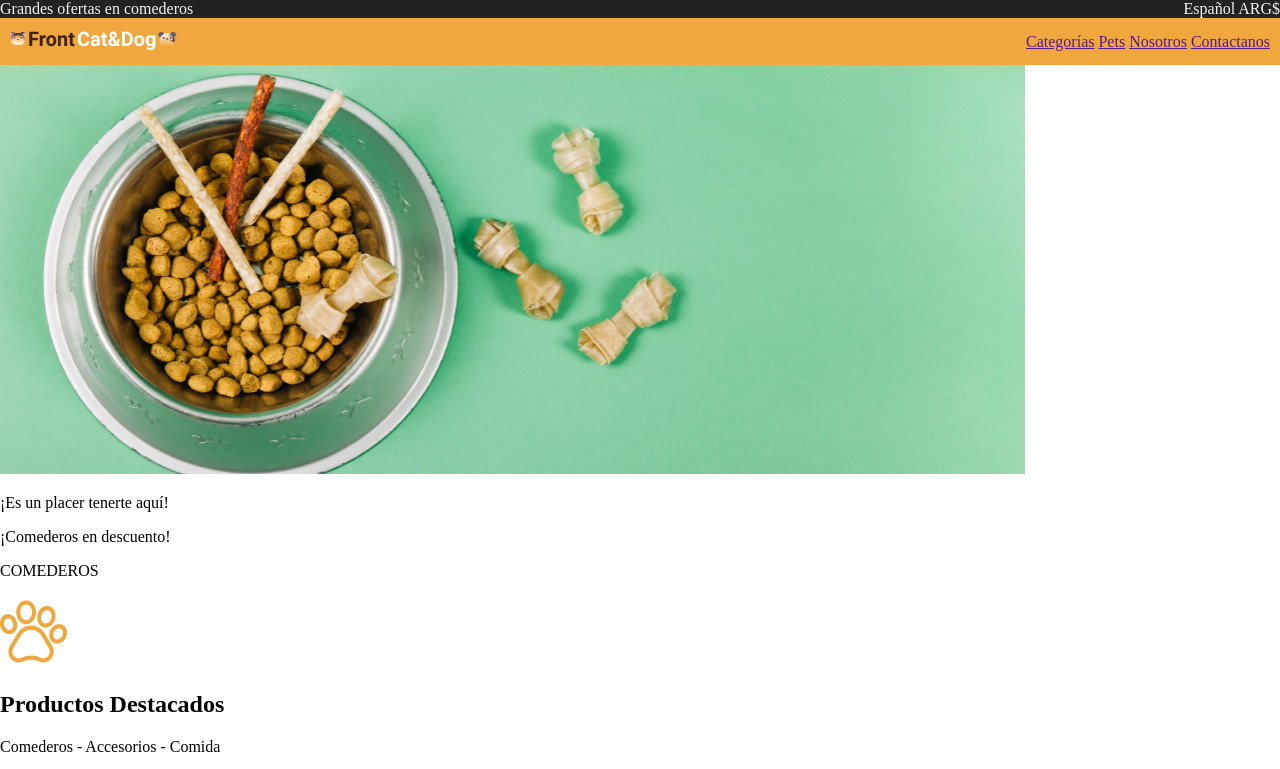
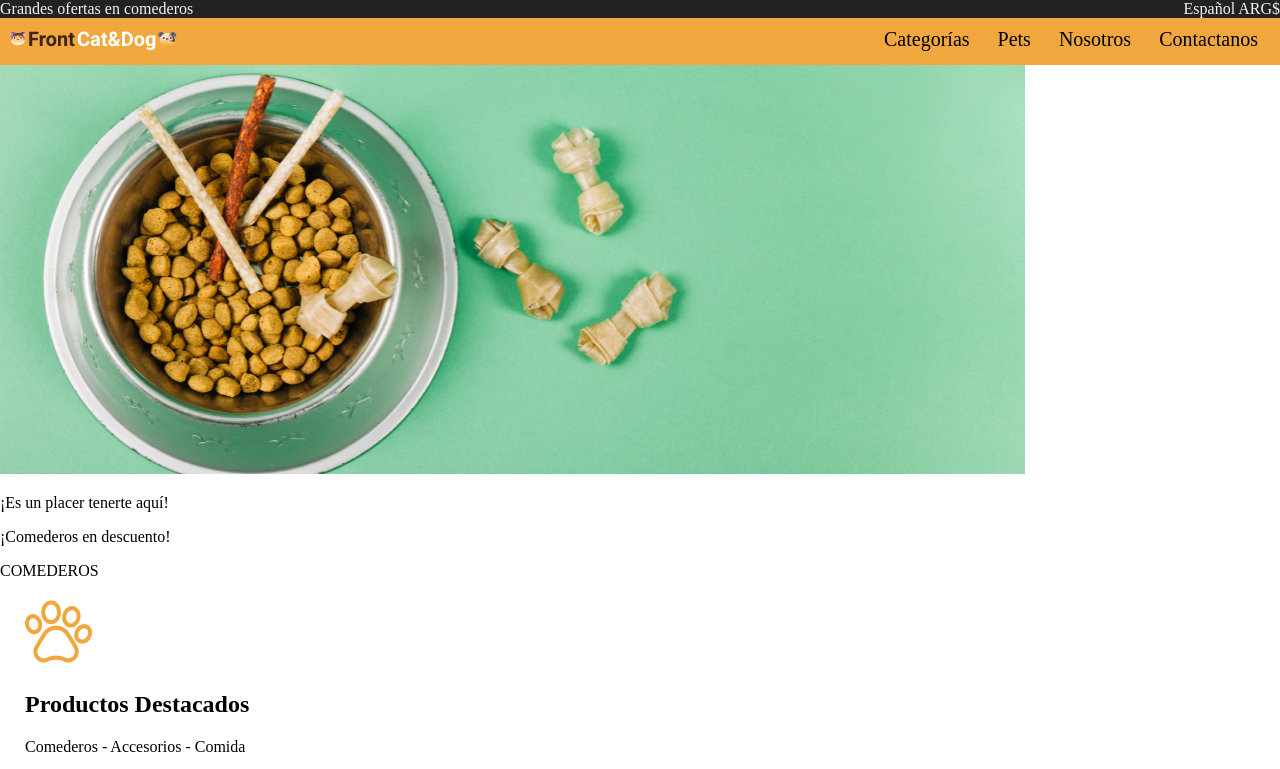
Before and after one commit to Juane2305/P-gina-PetShop, a plain HTML site: page index.html in a window 1280 px wide. Shown: the top 769 px of the page. Drawn offline with Linux system fonts and the light colour scheme.

Commit message:
cambios en navbar

```diff
--- a/index.html
+++ b/index.html
@@ -37,12 +37,14 @@
             <p>COMEDEROS</p>
         </section>
 
+        <div class="cuerpo-pagina">
             <section>
                 <img src="img/huella.png" alt="huella">
                 <h1 class="productos-destacados">Productos Destacados</h1>
                 <p>Comederos - Accesorios - Comida</p>
             </section>
-
+        </div>
+        <div class="cuerpo-pagina">
             <section>
                 <img src="img/churrasquito.png" alt="churrasquito">
                 <p>Juguete Churrasquito</p>
@@ -56,7 +58,8 @@
                 <p>$650</p>
 
             </section>
-
+        </div>
+        <div class="cuerpo-pagina">
             <section>
                 <h2 id="contacto">Contáctanos </h2>
                 <form>
@@ -67,6 +70,7 @@
                     <input type="submit" value="Enviar">
                 </form>
             </section>
+        </div>
     </main>
 
     <footer>
--- a/styles.css
+++ b/styles.css
@@ -7,16 +7,30 @@
 body {
     margin: 0;
 }
+
 header {
-    background-color:#F0A83E ;
+    background-color: #F0A83E ;
     display: flex;
     justify-content: space-between;
-    align-items: center;
     padding: 10px;
-
 }
 
 #imagen-central {
     width: 1025px;
     height: 409px;
 }
+
+.cuerpo-pagina {
+    margin-left: 25px;
+}
+.nav-link{
+    color: #000000;
+    text-decoration: none;
+    font-size: 20px;
+    font-family:'Trebuchet MS', 'Lucida Sans Unicode', 'Lucida Grande', 'Lucida Sans', Arial, sans-serif
+    font-weight: bold;
+    padding: 0px 12px;
+}
+.nav-link:hover{
+    color: white;
+}
```
Lines whose indentation alone changed are shown as unchanged.
